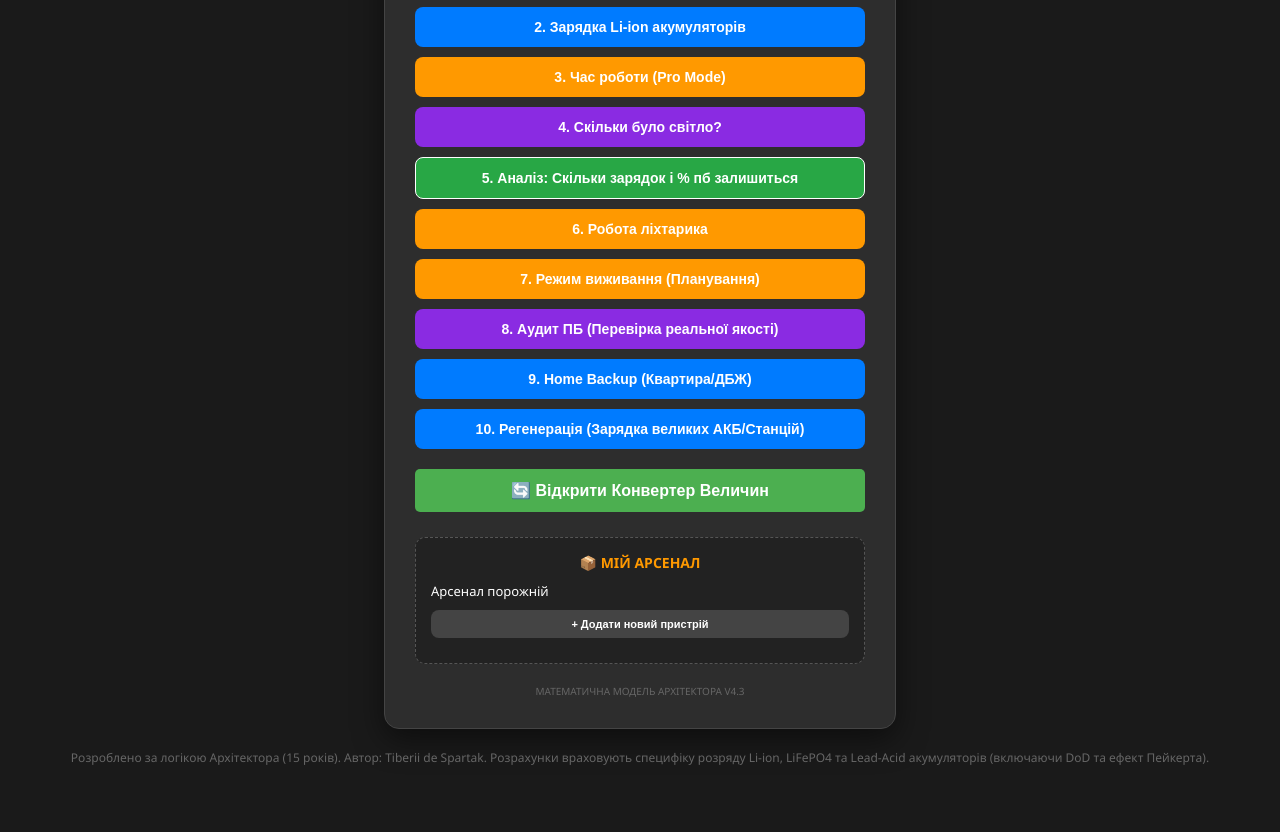
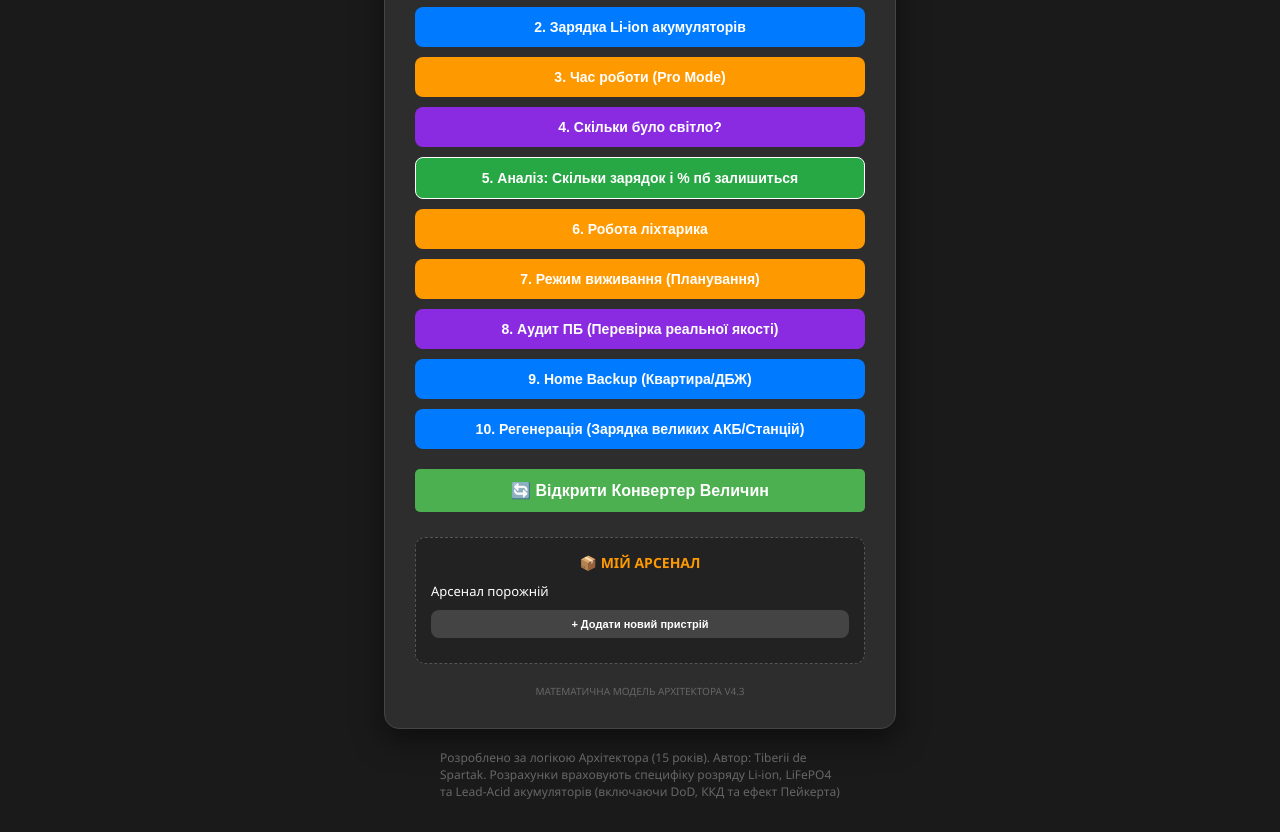
Before and after one commit to Spartak-Dev/Engineering-tools-v5.0, a plain HTML site: page index.html in a window 1280 px wide. Shown: the part 162-994 px from the top of the page. Before the commit the page ends 960 px from the top, so only its background shows below. Drawn offline with Linux system fonts and the light colour scheme.

Commit message:
Update index.html

```diff
--- a/index.html
+++ b/index.html
@@ -687,9 +687,11 @@ function calcRecharge() {
 
 renderDeviceList();
 </script>
-<p style="color: #666; font-size: 12px; margin-top: 20px;">
-   Розроблено за логікою Архітектора (15 років). Автор: Tiberii de Spartak. Розрахунки враховують специфіку розряду Li-ion, LiFePO4 та Lead-Acid акумуляторів (включаючи DoD та ефект Пейкерта).
+<p style="color: #666; font-size: 12px; margin-top: 20px; max-width: 400px;">
+   Розроблено за логікою Архітектора (15 років). Автор: Tiberii de Spartak. Розрахунки
+враховують специфіку розряду Li-ion, LiFePO4 та Lead-Acid акумуляторів (включаючи DoD, ККД та ефект Пейкерта)
 </p>
+
 
 </body>
 </html>
```
